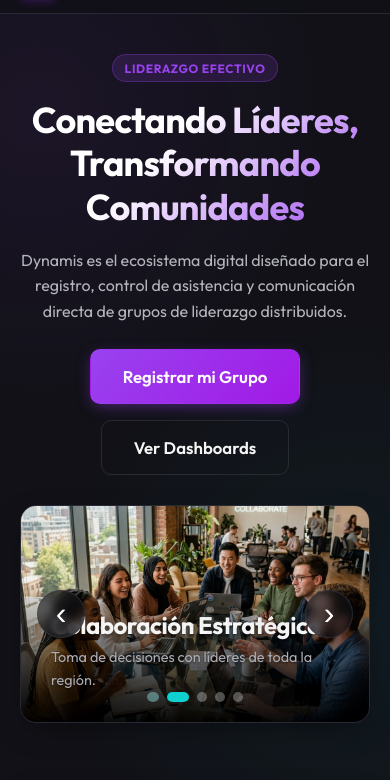
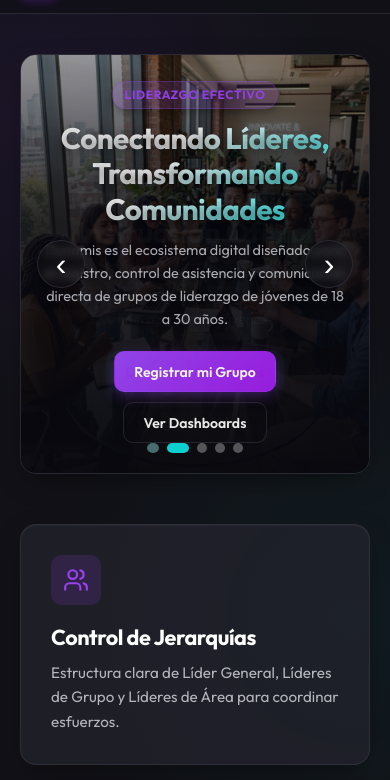
Before and after one commit to leonnnc/Dynamis, a website: page index.html in a window 390 px wide. Shown: the part 56-836 px from the top of the page. Drawn offline with Linux system fonts and the light colour scheme.

Commit message:
Change hero to full-width carousel with text overlay for premium responsive design

```diff
--- a/index.html
+++ b/index.html
@@ -50,54 +50,69 @@
 
         <!-- 1. HOME SECTION -->
         <section id="home" class="app-section active">
-            <div class="hero">
-                <div class="hero-content">
-                    <span class="badge">Liderazgo Efectivo</span>
-                    <h1>Conectando Líderes, Transformando Comunidades</h1>
-                    <p>Dynamis es el ecosistema digital diseñado para el registro, control de asistencia y comunicación directa de grupos de liderazgo distribuidos.</p>
-                    <div class="hero-actions">
-                        <a href="#register" class="btn btn-primary btn-lg" data-target="register">Registrar mi Grupo</a>
-                        <a href="#login" class="btn btn-outline btn-lg" data-target="login">Ver Dashboards</a>
-                    </div>
-                </div>
-
-                <!-- Premium Carousel -->
-                <div class="carousel-container">
+            <div class="hero-full-width">
+                <!-- Premium Immersive Carousel -->
+                <div class="carousel-container-full">
                     <div class="carousel" id="carousel">
                         <div class="carousel-slides" id="carousel-slides">
                             <div class="slide active">
-                                <img src="assets/carousel_1.png" alt="Reunión colaborativa Dynamis">
-                                <div class="slide-caption">
-                                    <h3>Colaboración Estratégica</h3>
-                                    <p>Toma de decisiones con líderes de toda la región.</p>
+                                <img src="assets/carousel_1.png" alt="Colaboración Estratégica Dynamis">
+                                <div class="slide-overlay-content">
+                                    <span class="badge">Liderazgo Efectivo</span>
+                                    <h1>Conectando Líderes, Transformando Comunidades</h1>
+                                    <p>Dynamis es el ecosistema digital diseñado para el registro, control de asistencia y comunicación directa de grupos de liderazgo de jóvenes de 18 a 30 años.</p>
+                                    <div class="hero-actions">
+                                        <a href="#register" class="btn btn-primary btn-lg" data-target="register">Registrar mi Grupo</a>
+                                        <a href="#login" class="btn btn-outline btn-lg" data-target="login">Ver Dashboards</a>
+                                    </div>
                                 </div>
                             </div>
                             <div class="slide">
-                                <img src="assets/carousel_2.png" alt="Auditorio de capacitación">
-                                <div class="slide-caption">
-                                    <h3>Centros de Reunión</h3>
-                                    <p>Espacios modernos acondicionados para la enseñanza.</p>
+                                <img src="assets/carousel_2.png" alt="Instrucción y Capacitación">
+                                <div class="slide-overlay-content">
+                                    <span class="badge badge-accent">Capacitación y Crecimiento</span>
+                                    <h1>Guías de Estudio e Instrucción Oficial</h1>
+                                    <p>Accede a los materiales de estudio publicados por la dirección general para potenciar el liderazgo de los jóvenes.</p>
+                                    <div class="hero-actions">
+                                        <a href="#login" class="btn btn-accent btn-lg" data-target="login">Descargar Materiales</a>
+                                        <a href="#register" class="btn btn-outline btn-lg" data-target="register">Registrar Líder</a>
+                                    </div>
                                 </div>
                             </div>
                             <div class="slide">
-                                <img src="assets/carousel_3.png" alt="Huddle de equipo profesional">
-                                <div class="slide-caption">
-                                    <h3>Unión y Sinergia</h3>
-                                    <p>Líderes de áreas trabajando codo a codo.</p>
+                                <img src="assets/carousel_3.png" alt="Unión y Sinergia Dynamis">
+                                <div class="slide-overlay-content">
+                                    <span class="badge">Unión y Sinergia</span>
+                                    <h1>Líderes de Área y Coordinación Directa</h1>
+                                    <p>Estadísticas consolidadas en tiempo real y alertas instantáneas por WhatsApp para notificar a los miembros de tu zona.</p>
+                                    <div class="hero-actions">
+                                        <a href="#login" class="btn btn-primary btn-lg" data-target="login">Ver Miembros</a>
+                                        <a href="#register" class="btn btn-outline btn-lg" data-target="register">Registrarse</a>
+                                    </div>
                                 </div>
                             </div>
                             <div class="slide">
-                                <img src="assets/carousel_4.png" alt="Mapa digital de Lima">
-                                <div class="slide-caption">
-                                    <h3>Presencia en Lima Metropolitana</h3>
-                                    <p>Conectividad en los principales distritos.</p>
+                                <img src="assets/carousel_4.png" alt="Presencia en Lima Metropolitana">
+                                <div class="slide-overlay-content">
+                                    <span class="badge badge-accent">Presencia Metropolitana</span>
+                                    <h1>Conexión en los Distritos de Lima</h1>
+                                    <p>Seguimiento geográfico y reporte de asistencia en Santiago de Surco, Miraflores, San Borja, Los Olivos y todo Lima.</p>
+                                    <div class="hero-actions">
+                                        <a href="#register" class="btn btn-accent btn-lg" data-target="register">Registrar mi Zona</a>
+                                        <a href="#login" class="btn btn-outline btn-lg" data-target="login">Ingresar al Panel</a>
+                                    </div>
                                 </div>
                             </div>
                             <div class="slide">
-                                <img src="assets/carousel_5.png" alt="Espacio de co-working moderno">
-                                <div class="slide-caption">
-                                    <h3>Crecimiento Continuo</h3>
-                                    <p>Espacios cómodos que inspiran a la acción.</p>
+                                <img src="assets/carousel_5.png" alt="Desarrollo de Liderazgo Dynamis">
+                                <div class="slide-overlay-content">
+                                    <span class="badge">Líderes 18-30 Años</span>
+                                    <h1>Espacios que Inspiran y Desarrollan Ideas</h1>
+                                    <p>Fomentamos el crecimiento de nuevos líderes, integrando grupos de jóvenes con una estructura de acompañamiento sólida.</p>
+                                    <div class="hero-actions">
+                                        <a href="#register" class="btn btn-primary btn-lg" data-target="register">Comenzar Ahora</a>
+                                        <a href="#login" class="btn btn-outline btn-lg" data-target="login">Acceder</a>
+                                    </div>
                                 </div>
                             </div>
                         </div>
--- a/style.css
+++ b/style.css
@@ -390,34 +390,21 @@ p {
     }
 }
 
-/* --- HOME HERO & CAROUSEL --- */
-.hero {
-    display: grid;
-    grid-template-columns: 1fr 1fr;
-    gap: 40px;
-    align-items: center;
-    margin-bottom: 60px;
-}
-
-.hero-content {
-    max-width: 550px;
-}
-
-.hero-actions {
-    display: flex;
-    gap: 16px;
-    flex-wrap: wrap;
+/* --- HOME HERO & CAROUSEL (FULL WIDTH) --- */
+.hero-full-width {
+    width: 100%;
+    margin-bottom: 50px;
 }
 
 /* CAROUSEL */
-.carousel-container {
+.carousel-container-full {
     width: 100%;
+    height: 560px;
     border-radius: var(--border-radius-lg);
     overflow: hidden;
     border: 1px solid var(--border-color);
     box-shadow: var(--shadow-premium);
     position: relative;
-    aspect-ratio: 16 / 10;
 }
 
 .carousel {
@@ -443,7 +430,6 @@ p {
     transition: opacity 0.8s ease-in-out;
     display: flex;
     flex-direction: column;
-    justify-content: flex-end;
 }
 
 .slide.active {
@@ -455,32 +441,62 @@ p {
     width: 100%;
     height: 100%;
     object-fit: cover;
+    object-position: center;
     position: absolute;
     top: 0;
     left: 0;
     z-index: 1;
 }
 
-.slide-caption {
-    position: relative;
+.slide-overlay-content {
+    position: absolute;
+    top: 0;
+    left: 0;
+    width: 100%;
+    height: 100%;
     z-index: 3;
-    padding: 30px;
-    background: linear-gradient(to top, rgba(0, 0, 0, 0.95) 0%, rgba(0,0,0,0.4) 60%, transparent 100%);
-    color: #fff;
-    width: 100%;
+    padding: 60px 80px;
+    display: flex;
+    flex-direction: column;
+    justify-content: center;
+    align-items: flex-start;
+    background: linear-gradient(to right,
+        rgba(10, 10, 16, 0.98) 0%,
+        rgba(10, 10, 16, 0.85) 35%,
+        rgba(10, 10, 16, 0.5) 65%,
+        transparent 100%);
+    text-align: left;
 }
 
-.slide-caption h3 {
-    font-size: 1.5rem;
-    margin-bottom: 6px;
-    text-shadow: 0 2px 4px rgba(0,0,0,0.5);
+.slide-overlay-content h1 {
+    font-size: 3.25rem;
+    margin-bottom: 1.25rem;
+    max-width: 620px;
+    background: linear-gradient(135deg, #fff 40%, var(--color-cyan) 100%);
+    -webkit-background-clip: text;
+    -webkit-text-fill-color: transparent;
+    text-shadow: 0 4px 12px rgba(0, 0, 0, 0.5);
 }
 
-.slide-caption p {
-    font-size: 0.9rem;
-    margin: 0;
+.slide-overlay-content p {
+    font-size: 1.1rem;
+    line-height: 1.6;
+    max-width: 540px;
     color: var(--color-text-secondary);
-    text-shadow: 0 1px 2px rgba(0,0,0,0.5);
+    margin-bottom: 2rem;
+    text-shadow: 0 2px 6px rgba(0, 0, 0, 0.5);
+}
+
+.slide-overlay-content .badge {
+    margin-bottom: 0.75rem;
+    box-shadow: 0 4px 10px rgba(0,0,0,0.3);
+}
+
+.hero-actions {
+    display: flex;
+    gap: 16px;
+    flex-wrap: wrap;
+    z-index: 4;
 }
 
 .carousel-btn {
@@ -1249,18 +1265,22 @@ select option {
         font-size: 1.75rem;
     }
 
-    .hero {
-        grid-template-columns: 1fr;
-        gap: 30px;
+    .carousel-container-full {
+        height: 500px;
     }
 
-    .hero-content {
-        max-width: 100%;
-        text-align: center;
+    .slide-overlay-content {
+        padding: 40px 50px;
     }
 
-    .hero-actions {
-        justify-content: center;
+    .slide-overlay-content h1 {
+        font-size: 2.5rem;
+        max-width: 500px;
+    }
+
+    .slide-overlay-content p {
+        font-size: 1rem;
+        max-width: 440px;
     }
 
     .dashboard-grid {
@@ -1273,6 +1293,44 @@ select option {
 }
 
 @media (max-width: 768px) {
+    .carousel-container-full {
+        height: 420px;
+    }
+
+    .slide-overlay-content {
+        padding: 30px 20px;
+        background: linear-gradient(to top,
+            rgba(10, 10, 16, 0.98) 0%,
+            rgba(10, 10, 16, 0.85) 60%,
+            rgba(10, 10, 16, 0.4) 100%);
+        justify-content: flex-end;
+        align-items: center;
+        text-align: center;
+    }
+
+    .slide-overlay-content h1 {
+        font-size: 1.85rem;
+        max-width: 100%;
+        margin-bottom: 0.75rem;
+    }
+
+    .slide-overlay-content p {
+        font-size: 0.9rem;
+        max-width: 100%;
+        margin-bottom: 1.25rem;
+    }
+
+    .hero-actions {
+        justify-content: center;
+        width: 100%;
+        gap: 10px;
+    }
+
+    .hero-actions .btn {
+        padding: 0.65rem 1.2rem;
+        font-size: 0.88rem;
+    }
+
     /* Navbar Toggle */
     .nav-toggle {
         display: flex;
```
